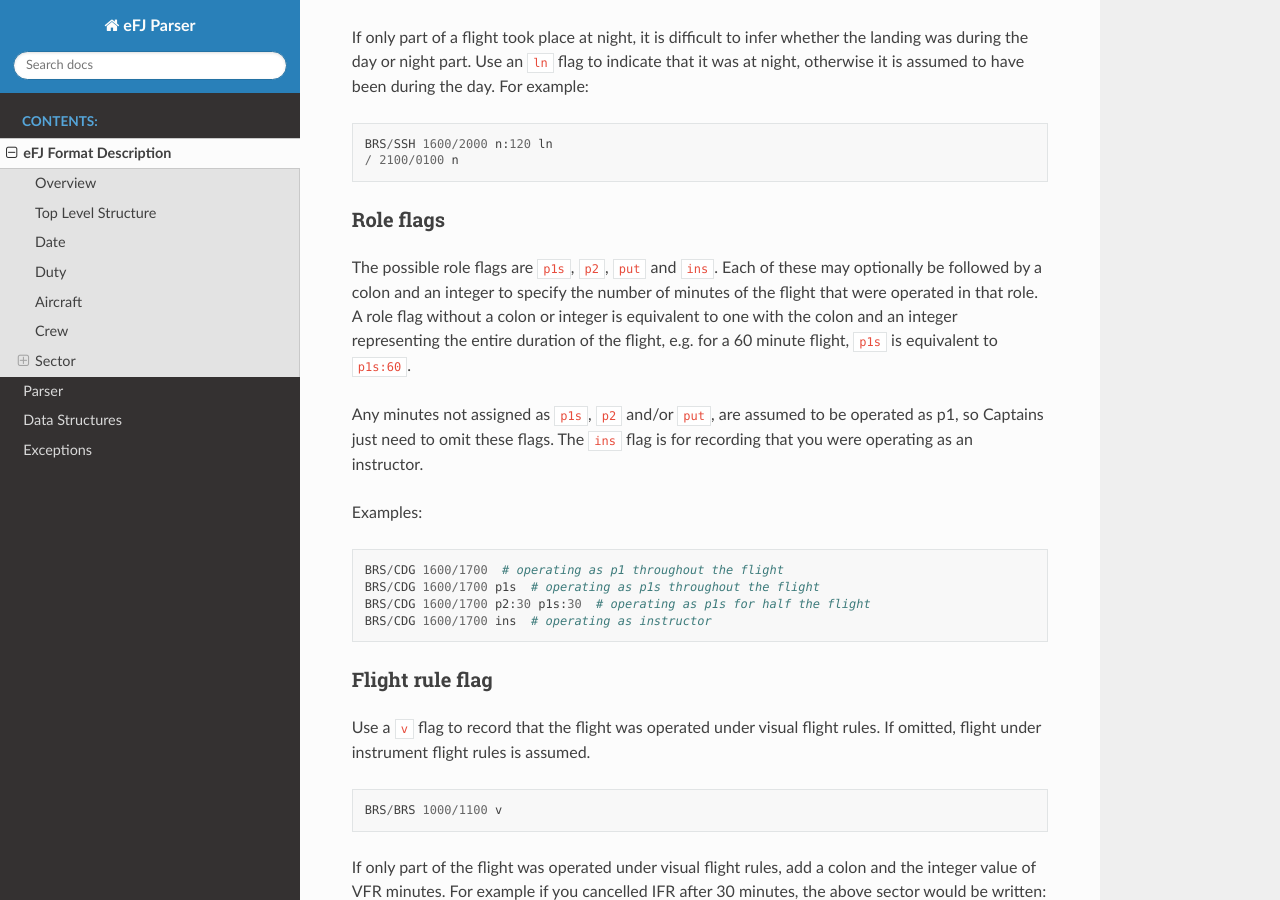
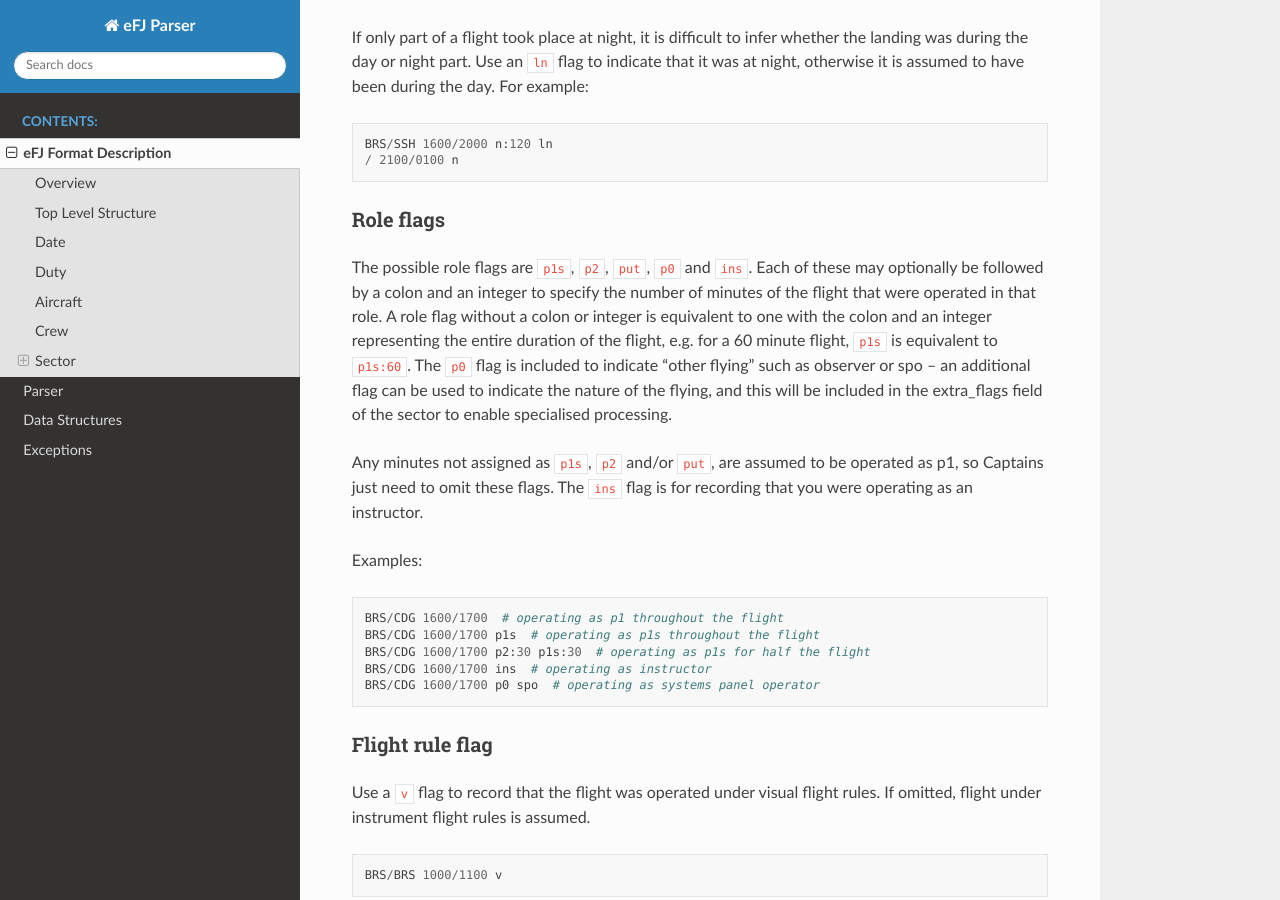
Before and after one commit to JonHurst/efj_parser, a Sphinx documentation site: the page built from docs/format.rst, in a window 1280 px wide and 900 px high, scrolled down 3649 px. Built offline with Sphinx 7.4.7 and the Read the Docs theme 2.0.0, drawn with Linux system fonts in a browser that asks for light colours.

Commit message:
Document use of p0 for spo etc.

```diff
--- a/docs/format.rst
+++ b/docs/format.rst
@@ -181,12 +181,15 @@ example: ::
 Role flags
 ~~~~~~~~~~
 
-The possible role flags are ``p1s``, ``p2``, ``put`` and ``ins``. Each of these
-may optionally be followed by a colon and an integer to specify the number of
-minutes of the flight that were operated in that role. A role flag without a
-colon or integer is equivalent to one with the colon and an integer
+The possible role flags are ``p1s``, ``p2``, ``put``, ``p0`` and ``ins``. Each
+of these may optionally be followed by a colon and an integer to specify the
+number of minutes of the flight that were operated in that role. A role flag
+without a colon or integer is equivalent to one with the colon and an integer
 representing the entire duration of the flight, e.g. for a 60 minute flight,
-``p1s`` is equivalent to ``p1s:60``.
+``p1s`` is equivalent to ``p1s:60``. The ``p0`` flag is included to indicate
+"other flying" such as observer or spo -- an additional flag can be used to
+indicate the nature of the flying, and this will be included in the extra_flags
+field of the sector to enable specialised processing.
 
 Any minutes not assigned as ``p1s``, ``p2`` and/or ``put``, are assumed to be
 operated as p1, so Captains just need to omit these flags. The ``ins`` flag is
@@ -198,6 +201,7 @@ Examples: ::
   BRS/CDG 1600/1700 p1s  # operating as p1s throughout the flight
   BRS/CDG 1600/1700 p2:30 p1s:30  # operating as p1s for half the flight
   BRS/CDG 1600/1700 ins  # operating as instructor
+  BRS/CDG 1600/1700 p0 spo  # operating as systems panel operator
 
 Flight rule flag
 ~~~~~~~~~~~~~~~~
```
